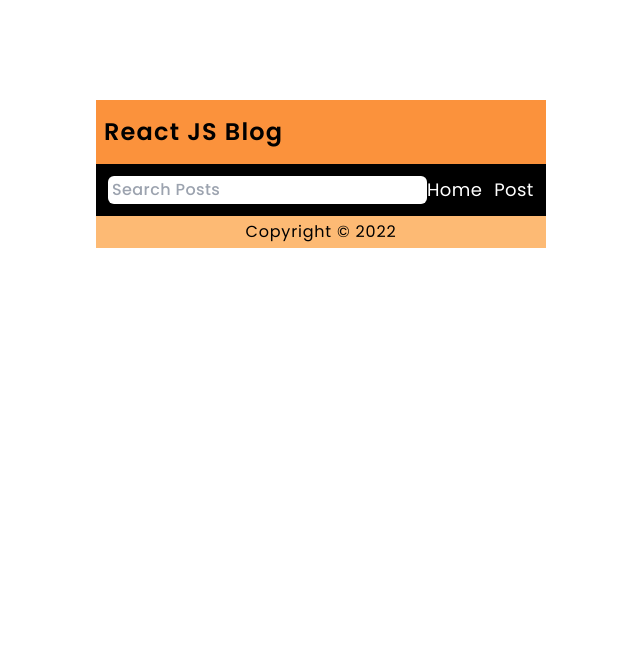
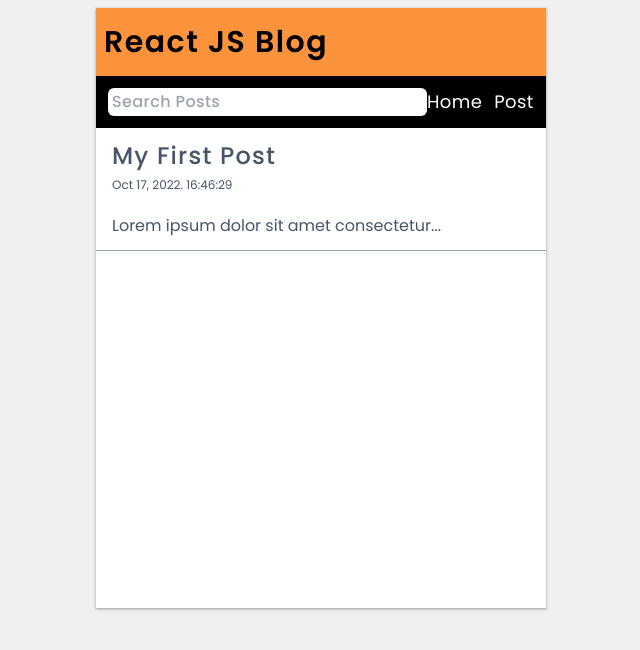
Before and after one commit to kawojue/Mini-Notes-App, a React (Vite) app: page / in a window 1280 px wide. Shown: the top 650 px of the page, without its empty margins (319-959 px from the left). Built offline with nearby package versions, Linux system fonts and the light colour scheme.

Commit message:
almost done with static <3

```diff
--- a/index.html
+++ b/index.html
@@ -13,7 +13,7 @@
     rel="stylesheet">
 </head>
 
-<body class="font-poppins">
+<body class="font-poppins bg-pry-clr-0 overflow-hidden">
   <div id="root"></div>
   <script type="module" src="/src/main.jsx"></script>
 </body>
--- a/src/components/Contents.jsx
+++ b/src/components/Contents.jsx
@@ -1,9 +1,10 @@
-import React from 'react'
+import ListContents from './ListContents'
 
 const Contents = () => {
     return (
-        <div className="w-full overflow-y-scroll">
-        </div>
+        <main className="w-full h-full bg-white">
+            <ListContents />
+        </main>
     )
 }
 
--- a/src/components/Footer.jsx
+++ b/src/components/Footer.jsx
@@ -1,7 +1,7 @@
 const Footer = () => {
     const getYear = new Date().getFullYear()
     return (
-        <div className="px-2 py-1 bg-orange-300 text-center tracking-wider">
+        <div className="px-2 py-1 bg-orange-300 text-center text-lg tracking-wider text-white">
             <h5>Copyright &copy; {getYear}</h5>
         </div>
     )
--- a/src/components/Header.jsx
+++ b/src/components/Header.jsx
@@ -3,7 +3,7 @@ const Header = () => {
     return (
         <>
             <div className="px-2 py-4 bg-orange-400">
-                <h1 className="text-2xl text-black font-semibold tracking-wider">
+                <h1 className="text-3xl text-black font-semibold tracking-wider">
                     React JS Blog
                 </h1>
             </div>
--- /dev/null
+++ b/src/components/ListContents.jsx
@@ -0,0 +1,27 @@
+const ListContents = () => {
+    const newDate = new Date()
+    const months = [
+        "Jan", "Feb", "Mar", "Apr",
+        "May", "Jun", "Jul", "Aug",
+        "Sept", "Oct", "Nov", "Dec",
+    ];
+    const month = months[newDate.getMonth()]
+
+    const getFullDate = `${month} ${newDate.getDate()}, ${newDate.getFullYear()}. ${newDate.getHours()}:${newDate.getMinutes()}:${newDate.getSeconds()}`
+
+    return (
+        <>
+            <article className="flex flex-col gap-5 w-full px-4 py-3 border-b-[1.5px] border-slate-400 text-slate-600">
+                <div>
+                    <h3 className="capitalize tracking-wider text-2xl font-medium">my first post</h3>
+                    <p className="mt-1 text-[0.75rem]">{getFullDate}</p>
+                </div>
+                <div>
+                    <h4>Lorem ipsum dolor sit amet consectetur...</h4>
+                </div>
+            </article>
+        </>
+    )
+}
+
+export default ListContents
--- a/src/components/Navigation.jsx
+++ b/src/components/Navigation.jsx
@@ -1,8 +1,8 @@
 const Navigation = () => {
     return (
         <div className="bg-black p-3 flex justify-between tracking-wide">
-            <input type="text" placeholder="Search Posts" className="rounded-md pl-1 font-medium" />
-            <ul class="flex gap-3 text-white text-lg">
+            <input type="text" placeholder="Search Posts" className="focus:outline-none rounded-md pl-1 font-medium" />
+            <ul className="flex gap-3 text-white text-lg">
                 <li>
                     <a href="home">Home</a>
                 </li>
--- a/src/index.css
+++ b/src/index.css
@@ -4,12 +4,14 @@
 
 
 #root {
-    @apply grid place-items-center h-screen;
+    @apply flex items-start justify-center h-screen;
 }
 
 .container {
     grid-template-rows: auto 1fr auto;
-    @apply w-[450px] h-[600px];
+    box-shadow: rgba(60, 64, 67, 0.3) 0px 1px 2px 0px,
+        rgba(60, 64, 67, 0.15) 0px 1px 3px 1px;
+    @apply w-[450px] h-[600px] my-2 overflow-y-scroll;
 }
 
 a {
--- a/tailwind.config.cjs
+++ b/tailwind.config.cjs
@@ -5,6 +5,9 @@ module.exports = {
     extend: {
       fontFamily: {
         poppins: ["Poppins", "sans-serif"]
+      },
+      colors: {
+        "pry-clr-0": "rgb(240, 240, 240)"
       }
     },
   },
```
